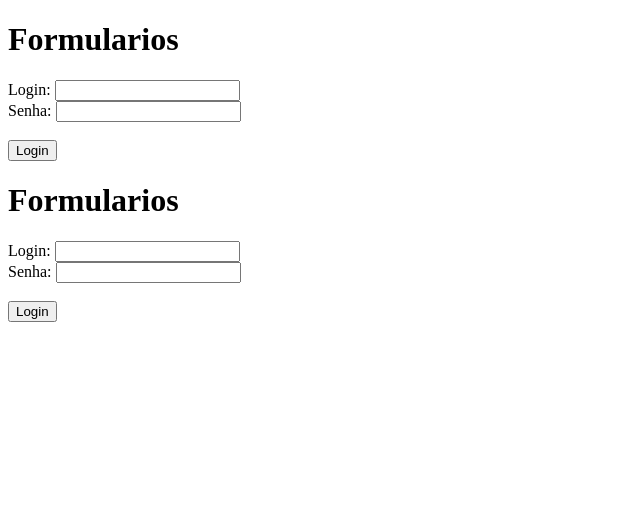
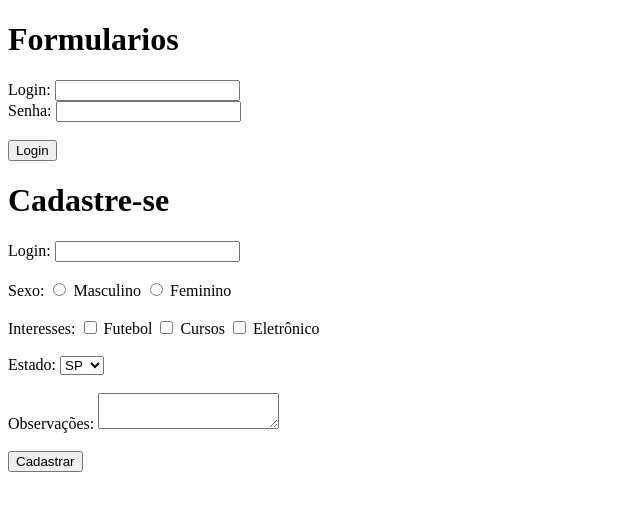
Before and after one commit to edujunque/HTMLDummy, a plain HTML site: page formularios.html in a window 1280 px wide. Shown: the whole page, without its empty margins (0-640 px from the left). Drawn offline with Linux system fonts and the light colour scheme.

Commit message:
Inclusã de form completo

```diff
--- a/formularios.html
+++ b/formularios.html
@@ -15,17 +15,37 @@
 			<input type="text" name="Nome" /> <br />
 			Senha:
 			<input type="password" name="Senha" /> <br /><br />
-			<input type="button" name="Submit" value="Login" />
+			<input type="Submit" name="Submit" value="Login" />
 		</form>
 
-		<h1>Formularios</h1>
+		<h1>Cadastre-se</h1>
 
 		<form>
+
 			Login:
-			<input type="text" name="Nome" /> <br />
-			Senha:
-			<input type="password" name="Senha" /> <br /><br />
-			<input type="button" name="Submit" value="Login" />
+			<input type="text" name="Nome" /> <br /><br />
+
+			Sexo:
+			<input type="radio" name="Sexo" /> Masculino
+			<input type="radio" name="Sexo" /> Feminino <br /><br />
+
+			Interesses:
+			<input type="checkbox" /> Futebol
+			<input type="checkbox" /> Cursos
+			<input type="checkbox" /> Eletrônico <br /><br />
+
+			Estado:
+			<select>
+				<option>SP</option>
+				<option>RJ</option>
+				<option>MG</option>
+			</select> <br /><br />
+
+			Observações:
+			<textarea></textarea> <br /><br />
+
+			<input type="button" value="Cadastrar" /> <br /><br />
+
 		</form>
 
 	</body>
```
